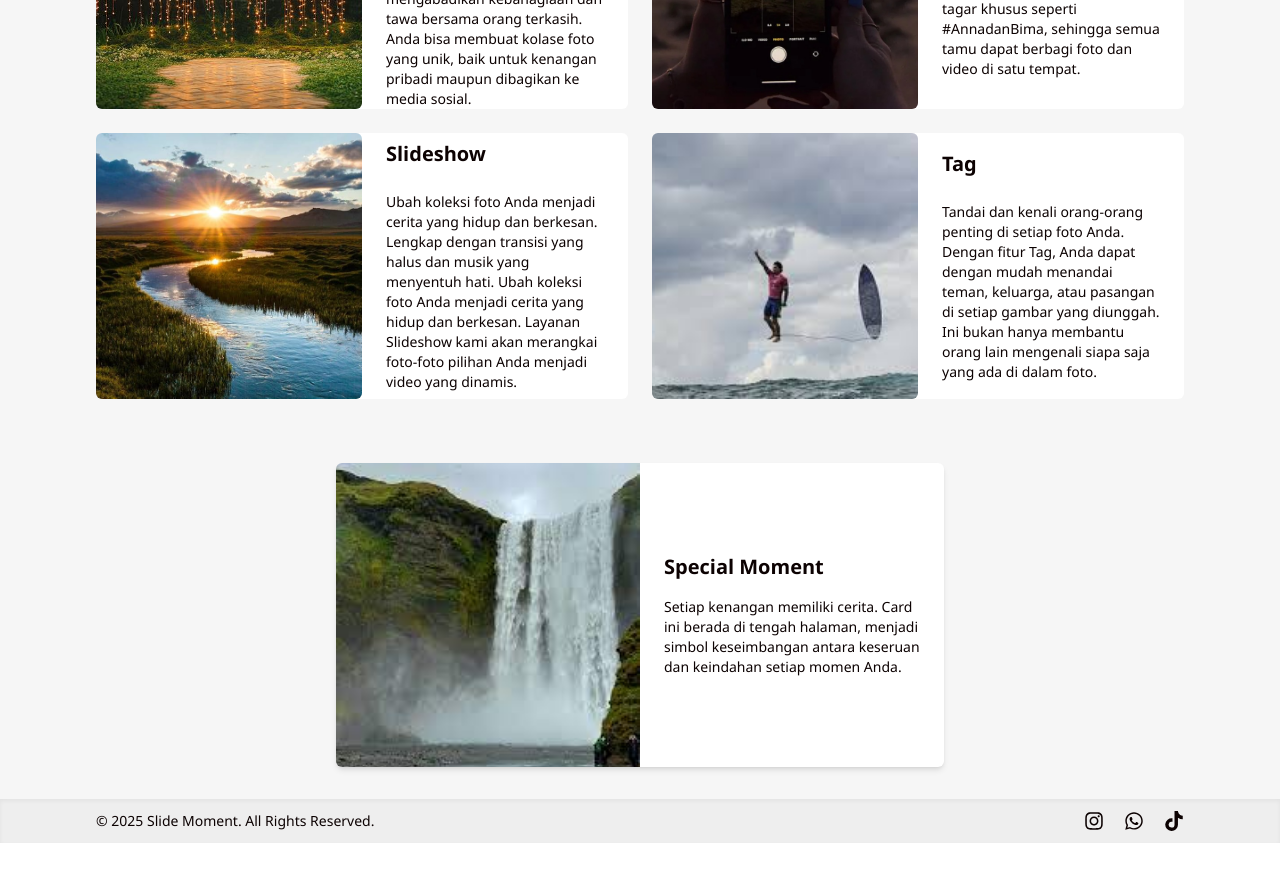
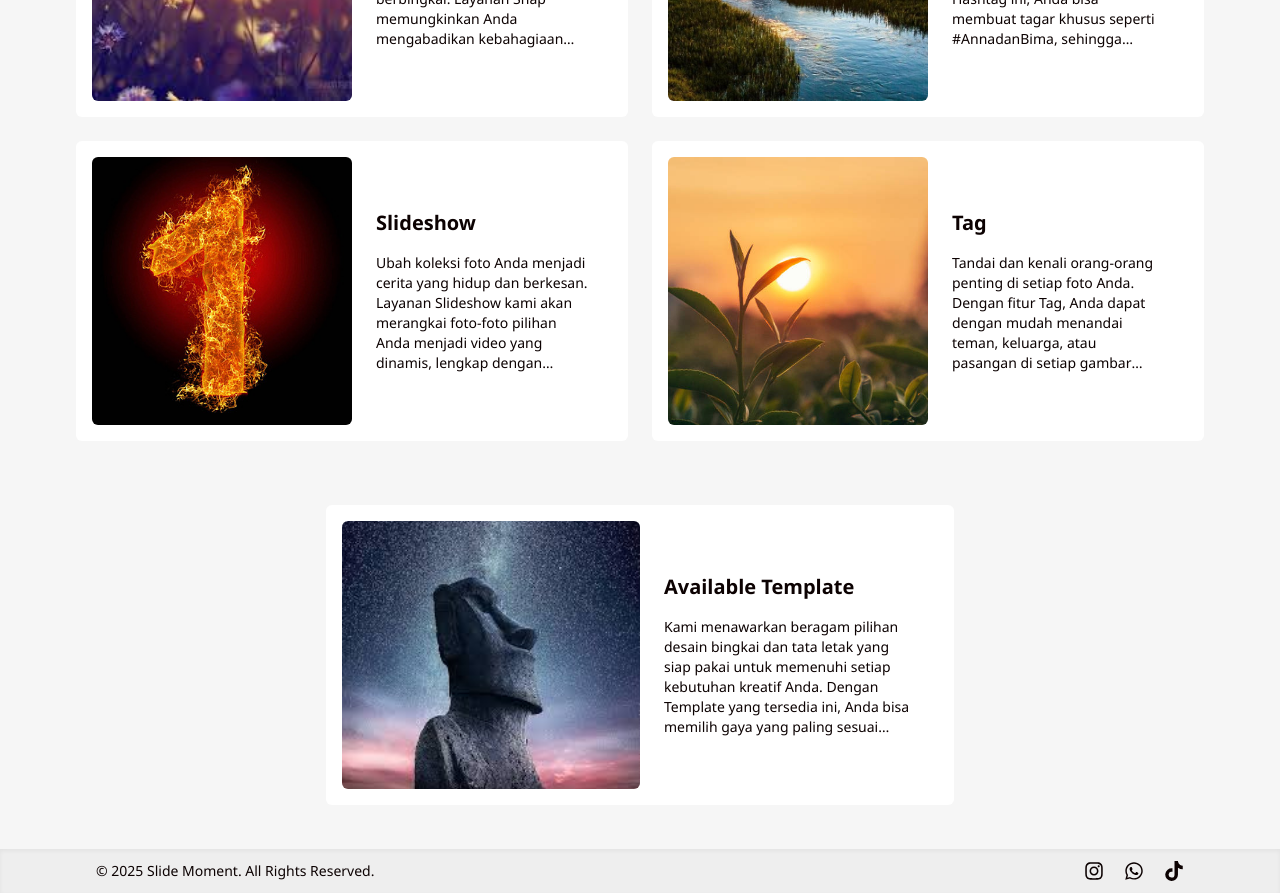
Before and after one commit to tpid-magang-alwan/slide-moment, a React (Vite) app: page /instaprint in a window 1280 px wide. Shown: the part 700-1593 px from the top of the page. Before the commit the page ends 1543 px from the top, so only its background shows below. Built offline with nearby package versions, Linux system fonts and the light colour scheme.

Commit message:
penyesuaian pada card

```diff
--- a/src/components/Instaprint_Container_2.jsx
+++ b/src/components/Instaprint_Container_2.jsx
@@ -4,70 +4,84 @@ export default function Instaprint_Container_2() {
   const items = [
     {
       id: 1,
-      imageUrl: "/img-21.jpeg",
+      imageUrl: "/img-6.jpeg",
       title: "Snap",
-      description: "Tangkap momen-momen spontan dan tak terlupakan Anda dalam format foto berbingkai. Layanan Snap memungkinkan Anda mengabadikan kebahagiaan dan tawa bersama orang terkasih. Anda bisa membuat kolase foto yang unik, baik untuk kenangan pribadi maupun dibagikan ke media sosial.",
+      description:
+        "Tangkap momen-momen spontan dan tak terlupakan Anda dalam format foto berbingkai. Layanan Snap memungkinkan Anda mengabadikan kebahagiaan dan tawa bersama orang terkasih. Anda bisa membuat kolase foto yang unik, baik untuk kenangan pribadi maupun dibagikan ke media sosial.",
     },
     {
       id: 2,
-      imageUrl: "/img-14.jpeg",
+      imageUrl: "/img-17.jpg",
       title: "Hashtag",
-      description: "Jadikan acara atau momen spesial Anda mudah ditemukan di media sosial. Dengan fitur Hashtag ini, Anda bisa membuat tagar khusus seperti #AnnadanBima, sehingga semua tamu dapat berbagi foto dan video di satu tempat.",
+      description:
+        "Jadikan acara atau momen spesial Anda mudah ditemukan di media sosial. Dengan fitur Hashtag ini, Anda bisa membuat tagar khusus seperti #AnnadanBima, sehingga semua tamu dapat berbagi foto dan video di satu tempat.",
     },
     {
       id: 3,
-      imageUrl: "/img-17.jpg",
+      imageUrl: "/img-9.jpg",
       title: "Slideshow",
-      description: "Ubah koleksi foto Anda menjadi cerita yang hidup dan berkesan. Lengkap dengan transisi yang halus dan musik yang menyentuh hati. Ubah koleksi foto Anda menjadi cerita yang hidup dan berkesan. Layanan Slideshow kami akan merangkai foto-foto pilihan Anda menjadi video yang dinamis.",
+      description:
+        "Ubah koleksi foto Anda menjadi cerita yang hidup dan berkesan. Layanan Slideshow kami akan merangkai foto-foto pilihan Anda menjadi video yang dinamis, lengkap dengan transisi yang halus dan musik yang menyentuh hati.",
     },
     {
       id: 4,
-      imageUrl: "/img-19.jpeg",
+      imageUrl: "/img-10.jpg",
       title: "Tag",
-      description: "Tandai dan kenali orang-orang penting di setiap foto Anda. Dengan fitur Tag, Anda dapat dengan mudah menandai teman, keluarga, atau pasangan di setiap gambar yang diunggah. Ini bukan hanya membantu orang lain mengenali siapa saja yang ada di dalam foto.",
+      description:
+        "Tandai dan kenali orang-orang penting di setiap foto Anda. Dengan fitur Tag, Anda dapat dengan mudah menandai teman, keluarga, atau pasangan di setiap gambar yang diunggah. Ini bukan hanya membantu orang lain mengenali siapa saja yang ada di dalam foto, tetapi juga mempermudah mereka yang ditandai untuk menemukan foto mereka sendiri. ",
     },
   ];
 
   return (
-    <div className="p-8 bg-[#f6f6f6] flex flex-col items-center">
+    <div className="p-3 bg-[#f6f6f6]">
       {/* Grid utama */}
-      <div className="grid m-16 grid-cols-1 sm:grid-cols-2 lg:grid-cols-2 gap-6">
+      <div className="grid m-2 sm:m-8 lg:m-16 grid-cols-1 sm:grid-cols-2 gap-4 sm:gap-6">
         {items.map((item) => (
           <div
             key={item.id}
-            className="flex flex-row items-stretch bg-white rounded-md transition duration-300 ease-in-out hover:shadow-xl"
+            className="flex flex-col sm:flex-row items-center justify-around bg-white rounded-md transition duration-300 ease-in-out hover:shadow-xl overflow-hidden p-3 sm:p-4 h-[400px] sm:h-[300px]"
           >
-            <div className="w-1/2 flex-shrink-0">
+            {/* Gambar */}
+            <div className="w-full sm:w-1/2 h-1/2 sm:h-full flex-shrink-0">
               <img
                 src={item.imageUrl}
                 alt={`Gambar ${item.title}`}
-                className="w-full h-full object-cover rounded-md aspect-square"
+                className="w-full h-full object-cover rounded-md"
               />
             </div>
 
-            <div className="w-1/2 flex flex-col justify-center px-6">
-              <h3 className="text-xl font-bold mb-6 text-[#0C0202]">{item.title}</h3>
-              <p className="text-sm text-[#0C0202]">{item.description}</p>
+            {/* Teks */}
+            <div className="w-full sm:w-1/2 flex flex-col justify-center px-3 sm:px-6 py-2 sm:py-4 overflow-hidden">
+              <h3 className="text-base sm:text-xl font-bold mb-2 sm:mb-4 text-[#0C0202] truncate">
+                {item.title}
+              </h3>
+              <p className="text-xs sm:text-sm text-[#0C0202] line-clamp-6">
+                {item.description}
+              </p>
             </div>
           </div>
         ))}
       </div>
 
-      {/* Card tambahan di tengah */}
-      <div className="w-full sm:w-3/4 md:w-2/3 lg:w-1/2 flex justify-center">
-        <div className="flex flex-row bg-white rounded-md shadow-md hover:shadow-xl transition duration-300 ease-in-out overflow-hidden">
-          <div className="w-1/2">
+      {/* Card tambahan "Template" di tengah bawah */}
+      <div className="flex justify-center mt-8 mb-8">
+        <div className="flex flex-col sm:flex-row items-center justify-around bg-white rounded-md transition duration-300 ease-in-out hover:shadow-xl overflow-hidden p-3 sm:p-4 h-[400px] sm:h-[300px] w-full sm:w-3/4 lg:w-1/2">
+          {/* Gambar */}
+          <div className="w-full sm:w-1/2 h-1/2 sm:h-full flex-shrink-0">
             <img
-              src="/img-20.jpeg"
-              alt="Card Center"
-              className="w-full h-full object-cover aspect-square"
+              src="/img-12.jpeg"
+              alt="Gambar Template"
+              className="w-full h-full object-cover rounded-md"
             />
           </div>
-          <div className="w-1/2 flex flex-col justify-center px-6">
-            <h3 className="text-xl font-bold mb-4 text-[#0C0202]">Special Moment</h3>
-            <p className="text-sm text-[#0C0202]">
-              Setiap kenangan memiliki cerita. Card ini berada di tengah halaman,
-              menjadi simbol keseimbangan antara keseruan dan keindahan setiap momen Anda.
+
+          {/* Teks */}
+          <div className="w-full sm:w-1/2 flex flex-col justify-center px-3 sm:px-6 py-2 sm:py-4 overflow-hidden">
+            <h3 className="text-base sm:text-xl font-bold mb-2 sm:mb-4 text-[#0C0202]">
+              Available Template
+            </h3>
+            <p className="text-xs sm:text-sm text-[#0C0202] line-clamp-6">
+              Kami menawarkan beragam pilihan desain bingkai dan tata letak yang siap pakai untuk memenuhi setiap kebutuhan kreatif Anda. Dengan Template yang tersedia ini, Anda bisa memilih gaya yang paling sesuai dengan tema acara Anda, mulai dari yang minimalis dan modern hingga yang penuh ornamen.
             </p>
           </div>
         </div>
--- a/src/components/Photo_Move_Container_2.jsx
+++ b/src/components/Photo_Move_Container_2.jsx
@@ -4,52 +4,59 @@ export default function Photo_Move_Container_2() {
   const items = [
     {
       id: 1,
-      imageUrl: "/img-21.jpeg",
+      imageUrl: "/img-8.jpg",
       title: "Ask",
-      description: "Sampaikan Keinginanmu Punya ide pose unik atau tema khusus? Jangan ragu untuk bertanya! Tim kami siap membantu merealisasikan visi Anda. Sampaikan semua keinginan Anda dan biarkan kami menciptakan sesi photobooth yang sesuai dengan karakter acara Anda.",
+      description:
+        "Sampaikan Keinginanmu Punya ide pose unik atau tema khusus? Jangan ragu untuk bertanya! Tim kami siap membantu merealisasikan visi Anda. Sampaikan semua keinginan Anda dan biarkan kami menciptakan sesi photobooth yang sesuai dengan karakter acara Anda.",
     },
     {
       id: 2,
-      imageUrl: "/img-14.jpeg",
+      imageUrl: "/img-3.jpeg",
       title: "Grab",
-      description: "Pilih Foto Terbaikmu Setelah beraksi di photobooth, kini saatnya memilih foto-foto favoritmu! Jelajahi semua jepretan seru, ekspresi unik, dan momen tak terlupakan. Pilih yang terbaik untuk dicetak atau dibagikan, karena setiap momen berharga layak diabadikan.",
+      description:
+        "Pilih Foto Terbaikmu Setelah beraksi di photobooth, kini saatnya memilih foto-foto favoritmu! Jelajahi semua jepretan seru, ekspresi unik, dan momen tak terlupakan. Pilih yang terbaik untuk dicetak atau dibagikan, karena setiap momen berharga layak diabadikan.",
     },
     {
       id: 3,
-      imageUrl: "/img-17.jpg",
+      imageUrl: "/img-4.jpeg",
       title: "Download",
-      description: "Unduh Kenanganmu Seketika Tidak perlu menunggu lama! Semua hasil foto photobooth Anda dapat diunduh langsung dalam resolusi tinggi. Simpan kenangan istimewa ini di perangkatmu, bagikan secara digital, atau cetak kapan saja. Akses mudah, kenangan abadi!",
+      description:
+        "Unduh Kenanganmu Seketika Tidak perlu menunggu lama! Semua hasil foto photobooth Anda dapat diunduh langsung dalam resolusi tinggi. Simpan kenangan istimewa ini di perangkatmu, bagikan secara digital, atau cetak kapan saja. Akses mudah, kenangan abadi!",
     },
     {
       id: 4,
-      imageUrl: "/img-19.jpeg",
+      imageUrl: "/img-16.jpg",
       title: "Print",
-      description: "Cetak Momen Indahmu Sempurnakan pengalaman photobooth Anda dengan cetakan instan berkualitas tinggi. Dapatkan hasil cetak yang tajam dan berwarna, langsung dari lokasi acara. Bawalah pulang kenangan berharga ini sebagai suvenir unik atau hadiah untuk orang tersayang.",
+      description:
+        "Cetak Momen Indahmu Sempurnakan pengalaman photobooth Anda dengan cetakan instan berkualitas tinggi. Dapatkan hasil cetak yang tajam dan berwarna, langsung dari lokasi acara. Bawalah pulang kenangan berharga ini sebagai suvenir unik atau hadiah untuk orang tersayang.",
     },
   ];
 
   return (
-    <div className="p-8 bg-[#f6f6f6]">
-      <div className="grid m-16 grid-cols-1 sm:grid-cols-2 lg:grid-cols-2 gap-6">
+    <div className="p-3 bg-[#f6f6f6]">
+      <div className="grid m-2 sm:m-8 lg:m-16 grid-cols-1 sm:grid-cols-2 gap-4 sm:gap-6">
         {items.map((item) => (
           <div
             key={item.id}
-            // Div induk: Gunakan 'flex' dan 'p-4' untuk padding internal
-            className="flex flex-row items-stretch bg-white rounded-md transition duration-300 ease-in-out hover:shadow-xl"
+            className="flex flex-col sm:flex-row items-center justify-around bg-white rounded-md transition duration-300 ease-in-out hover:shadow-xl overflow-hidden p-3 sm:p-4 h-[400px] sm:h-[300px]"
           >
-            <div className="w-1/2 flex-shrink-0">
+            {/* Gambar */}
+            <div className="w-full sm:w-1/2 h-1/2 sm:h-full flex-shrink-0">
               <img
                 src={item.imageUrl}
                 alt={`Gambar ${item.title}`}
-                // Pastikan gambar mengisi div 50% dan memiliki aspek rasio
-                className="w-full h-full object-cover rounded-md aspect-square"
+                className="w-full h-full object-cover rounded-md"
               />
             </div>
 
-            {/* Div Kedua: Judul dan Deskripsi - Gunakan 'w-1/2' untuk lebar 50% */}
-            <div className="w-1/2 flex flex-col justify-center px-6">
-              <h3 className="text-xl font-bold mb-6 text-[#0C0202]">{item.title}</h3>
-              <p className="text-sm text-[#0C0202]">{item.description}</p>
+            {/* Teks */}
+            <div className="w-full sm:w-1/2 flex flex-col justify-center px-3 sm:px-6 py-2 sm:py-4 overflow-hidden">
+              <h3 className="text-base sm:text-xl font-bold mb-2 sm:mb-4 text-[#0C0202] truncate">
+                {item.title}
+              </h3>
+              <p className="text-xs sm:text-sm text-[#0C0202] line-clamp-6">
+                {item.description}
+              </p>
             </div>
           </div>
         ))}
```
Also changed, not shown: src/components/Photobooth_Container_2.jsx (+19 -14 lines).
